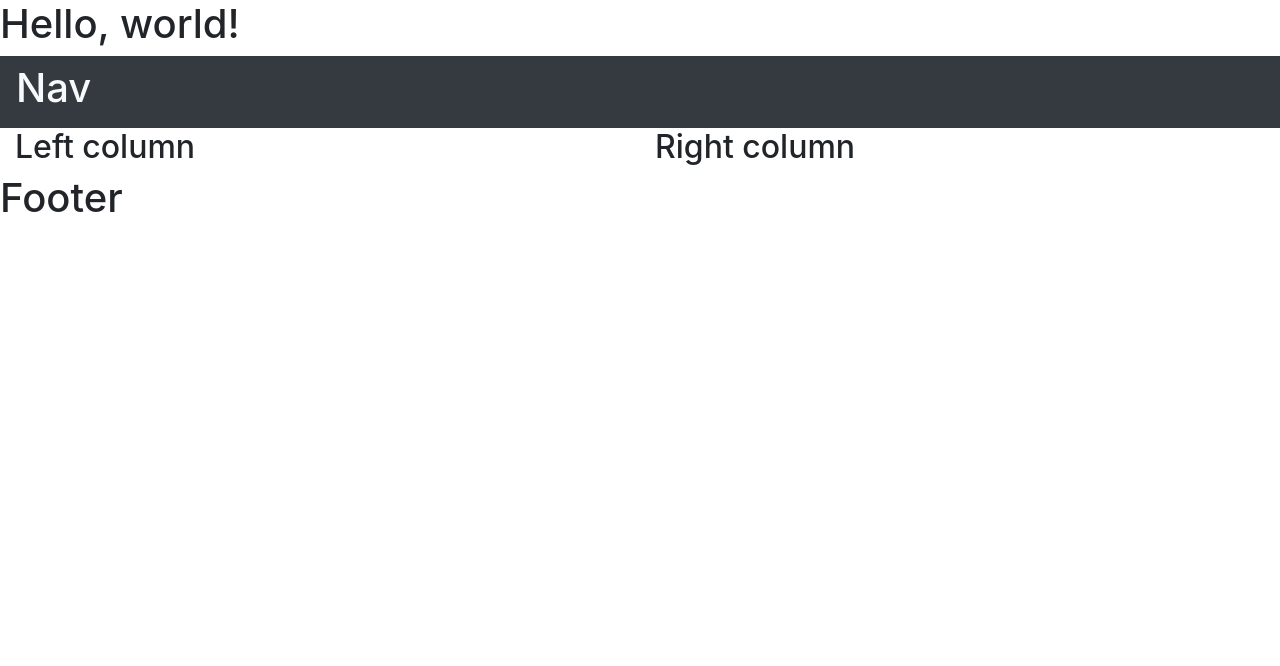
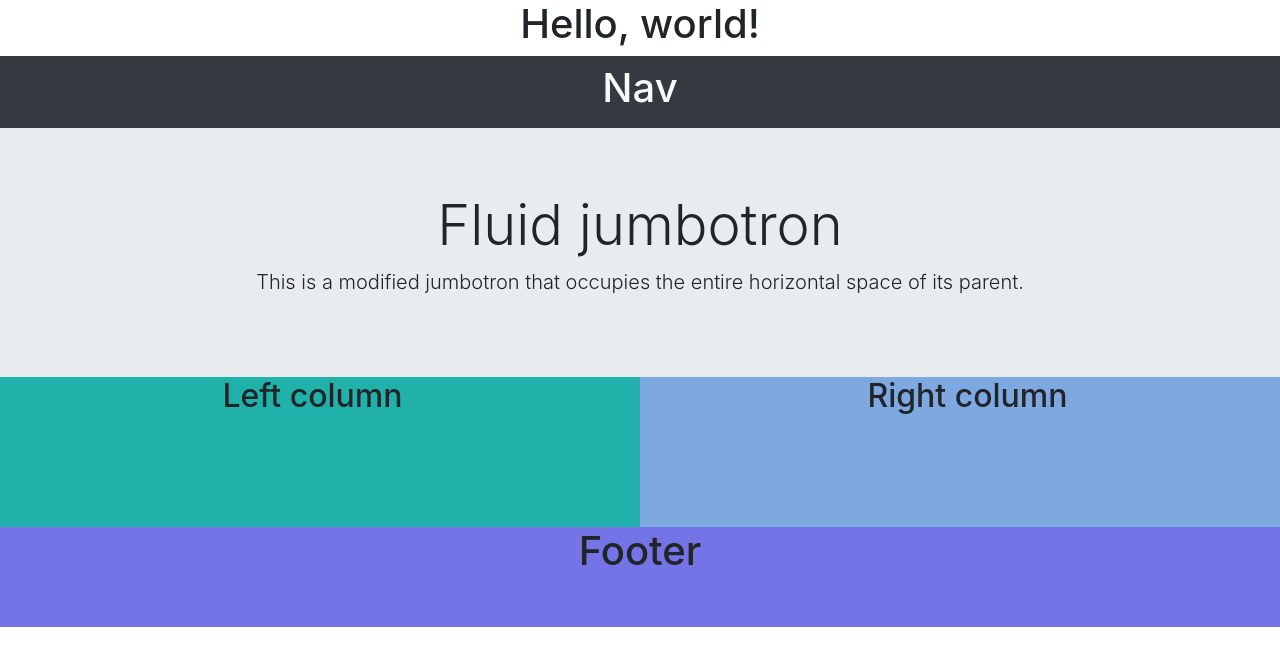
Before and after one commit to csteid/collab-practice, a plain HTML site: page index.html in a window 1280 px wide. Drawn offline with nearby package versions, Linux system fonts and the light colour scheme.

Commit message:
added jumbotron

```diff
--- a/css/styles.css
+++ b/css/styles.css
@@ -5,6 +5,10 @@ body{
 .navText{
     display: flexbox;
     justify-content: center;
+}
+
+.jumbotron{
+    margin-bottom: 0px;
 }
 #LC{
     height: 150px;
--- a/index.html
+++ b/index.html
@@ -9,7 +9,7 @@
     <link rel="stylesheet" href="https://cdn.jsdelivr.net/npm/bootstrap@4.5.3/dist/css/bootstrap.min.css" integrity="sha384-TX8t27EcRE3e/ihU7zmQxVncDAy5uIKz4rEkgIXeMed4M0jlfIDPvg6uqKI2xXr2" crossorigin="anonymous">
 
     <!-- linking custom css -->
-    <link rel="stylesheet" href="./css/style.css">
+    <link rel="stylesheet" href="./css/styles.css">
 
     <title>Hello, world!</title>
   </head>
@@ -19,13 +19,20 @@
       <div>
         <h1 class="text-light">Nav</h1>
       </div>
-
     </nav>
 
+      <div class="container-fluid">
+        <div class="row" >
+         <div class="col jumbotron jumbotron-fluid">
+            <div class="container">
+              <h1 class="display-4">Fluid jumbotron</h1>
+              <p class="lead">This is a modified jumbotron that occupies the entire horizontal space of its parent.</p>
+            </div>
+          </div>
+        </div>
+      </div>
 
-    <div>
-      <div class="container-fluid">
-
+      </body>
         <div class="row">
           <div class="col" id="LC" >
             <h2>Left column</h2>
@@ -35,7 +42,7 @@
           </div>
         </div>
       </div>
-    </div>
+
 
     <h1 class="footer">Footer</h1>
 
```
